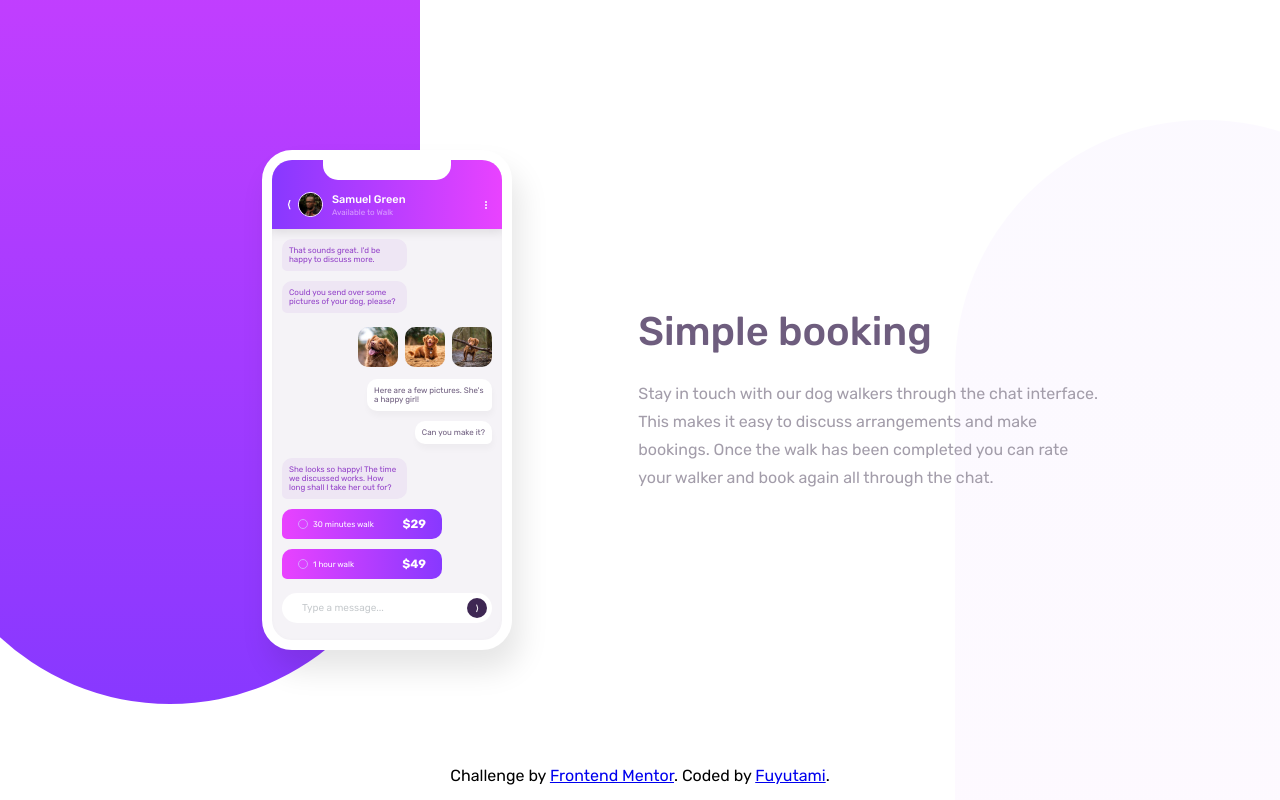
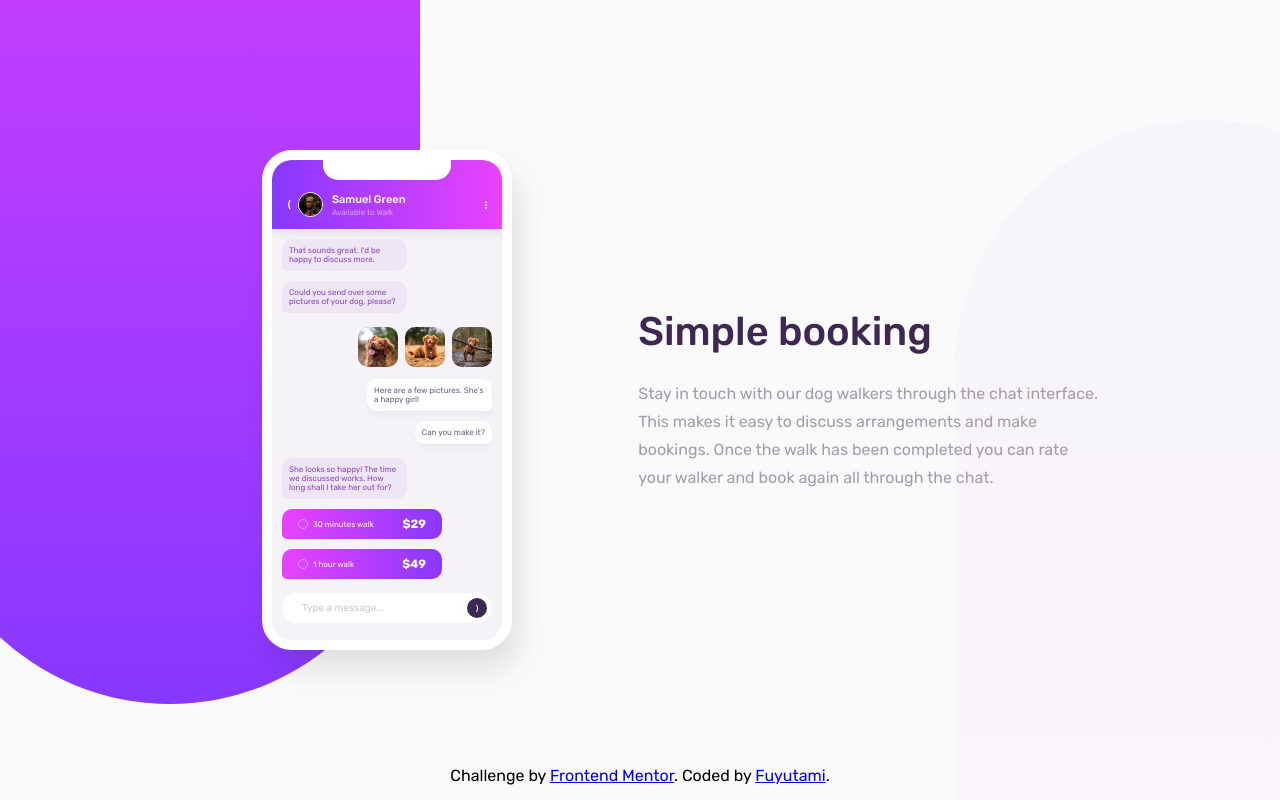
Before and after one commit to Fuyutami/FEM-chat-app-css-illustration-master, a plain HTML site: page index.html in a window 1280 px wide. Drawn offline with Linux system fonts and the light colour scheme.

Commit message:
update colors

```diff
--- a/sass/main.scss
+++ b/sass/main.scss
@@ -13,6 +13,7 @@
     --color-light-violet: hsl(264, 100%, 61%);
 
     --color-white: hsl(0, 0%, 100%);
+    --color-gray: #FAFAFA;
     --color-light-grayish-violet: hsl(270, 20%, 96%);
     --color-very-dark-desaturated-violet: hsl(271, 36%, 24%);
     --color-very-light-magenta: hsl(289, 100%, 72%);
@@ -45,7 +46,7 @@ body {
 }
 
 .container {
-    background-color: var(--color-white);
+    background-color: var(--color-gray);
     position: relative;
     min-height: 100vh;
     width: 100%;
@@ -377,7 +378,7 @@ body {
     &__heading {
         font-size: 4rem;
         font-weight: var(--font-weight-medium);
-        color: var(--color-desaturated-dark-violet);
+        color: var(--color-very-dark-desaturated-violet);
         margin-bottom: 2.5rem;
     }
 
```
Also changed, not shown: css/main.css.
